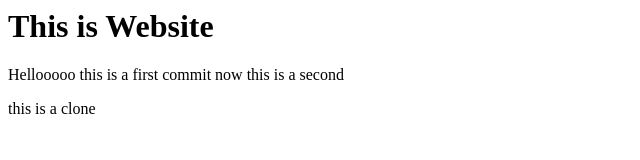
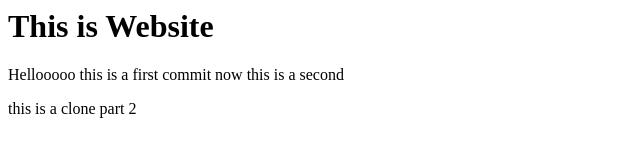
Before and after one commit to sufyan54/saturday, a plain HTML site: page index.html in a window 1280 px wide. Shown: the full height of the page, 0-640 px from the left. Drawn offline with Linux system fonts and the light colour scheme.

Commit message:
part 2 add kara h bss

```diff
--- a/index.html
+++ b/index.html
@@ -2,5 +2,6 @@
 <title>This is my first Sie ok</title>
 <h1>This is Website</h1>
 <p>Hellooooo this is a first commit now this is a second </p>
-<p>this is a clone<p>
+<p>this is a clone part 2<p>
+
 </html>
```
